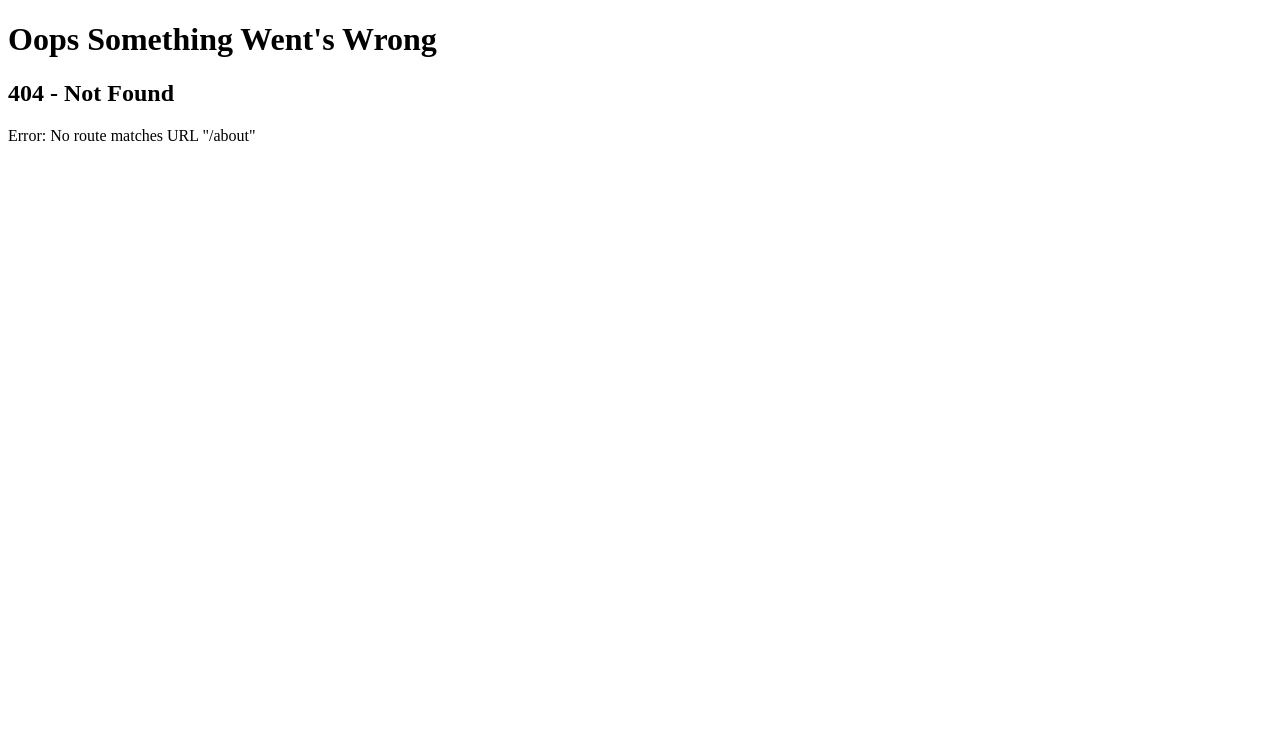
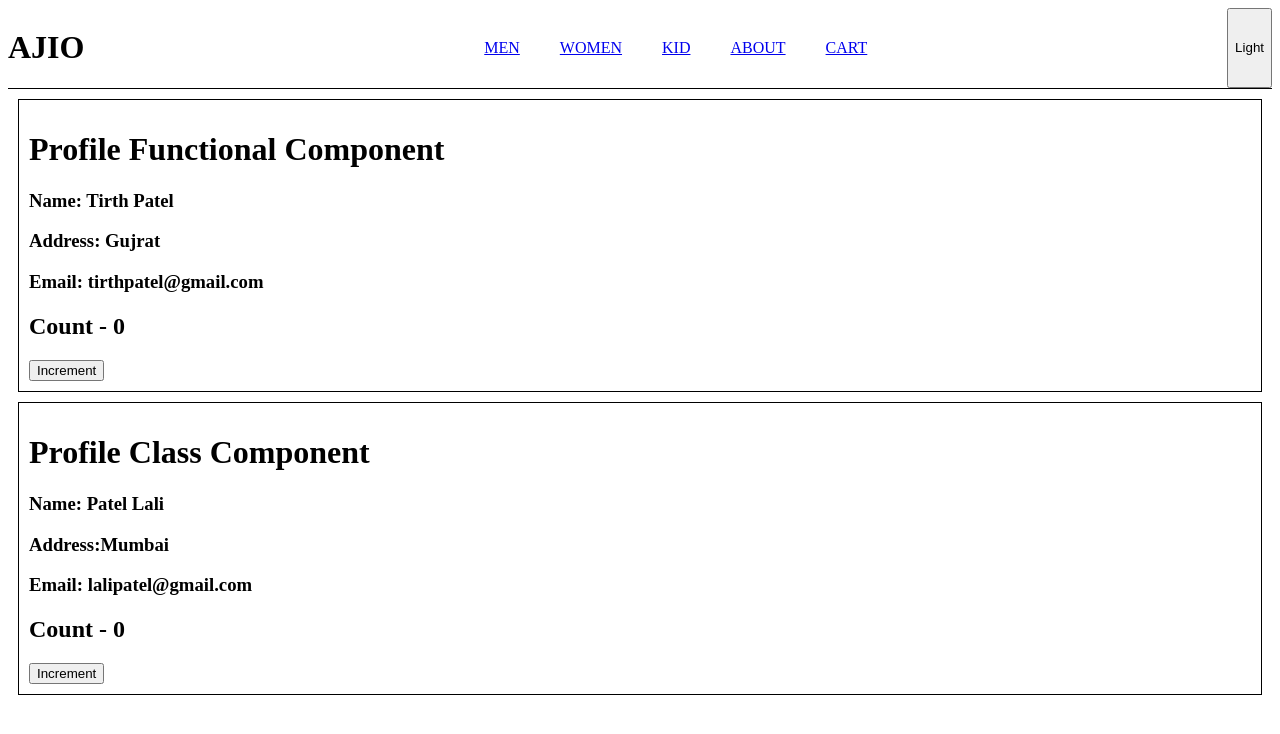
Before and after one commit to TiRth0408/Learn-ReactJS, a React (Vite) app: page /about in a window 1280 px wide. Before the commit this address had no page. Shown: the top 734 px of the page. Built offline with nearby package versions, Linux system fonts and the light colour scheme.

Commit message:
Done With Function Class And Profile Class Function How To Use

```diff
--- /dev/null
+++ b/src/components/About.js
@@ -0,0 +1,13 @@
+import ProfileFC from "./ProfileFC";
+import ProfileClass from "./ProfileClass";
+
+const About = () => {
+  return (
+    <div>
+      <ProfileFC name="Tirth Patel" city="Gujrat" email="tirthpatel@gmail.com" />
+      <ProfileClass name="Patel Lali" city="Mumbai" email="lalipatel@gmail.com" />
+    </div>
+  );
+};
+
+export default About;
--- a/src/components/Navbar.js
+++ b/src/components/Navbar.js
@@ -11,6 +11,7 @@ const Navbar = () => {
         <li><Link to="/men">MEN</Link></li>
         <li><Link to="/women">WOMEN</Link></li>
         <li><Link to="/kid">KID</Link></li>
+        <li><Link to="/about">ABOUT</Link></li>
         <li><Link to="/cart">CART</Link></li>
       </ul>
       <button onClick={() => {
--- /dev/null
+++ b/src/components/ProfileClass.js
@@ -0,0 +1,36 @@
+import React from "react";
+
+class ProfileClass extends React.Component {
+
+  constructor(props) {
+    super(props);
+    this.state = {
+      count: 0
+    };
+  };
+
+  render() {
+    return (
+      <div
+        style={{
+          "border": "1px solid black",
+          padding: "10px",
+          margin: "10px"
+        }}
+      >
+        <h1>Profile Class Component</h1>
+        <h3>Name: {this.props.name}</h3>
+        <h3>Address:{this.props.city}</h3>
+        <h3>Email: {this.props.email}</h3>
+        <h2>Count - {this.state.count}</h2>
+        <button onClick={() => {
+          this.setState({
+            count: this.state.count + 1
+          })
+        }}>Increment</button>
+      </div>
+    );
+  };
+};
+
+export default ProfileClass;
--- /dev/null
+++ b/src/components/ProfileFC.js
@@ -0,0 +1,26 @@
+import { useState } from "react";
+import React from "react";
+const ProfileFC = (props) => {
+  const { name, city, email } = props;
+  const [count, setCount] = React.useState(0);
+  return (
+    <div
+      style={{
+        "border": "1px solid black",
+        padding: "10px",
+        margin: "10px"
+      }}
+    >
+      <h1>Profile Functional Component</h1>
+      <h3>Name: {name}</h3>
+      <h3>Address: {city}</h3>
+      <h3>Email: {email}</h3>
+      <h2>Count - {count}</h2>
+      <button onClick={() => {
+        setCount(count + 1);
+      }}>Increment</button>
+    </div>
+  );
+};
+
+export default ProfileFC;
```
Also changed, not shown: src/App.js (+10 -5 lines), 2 other files (tests, documents, lock files or other folders).
